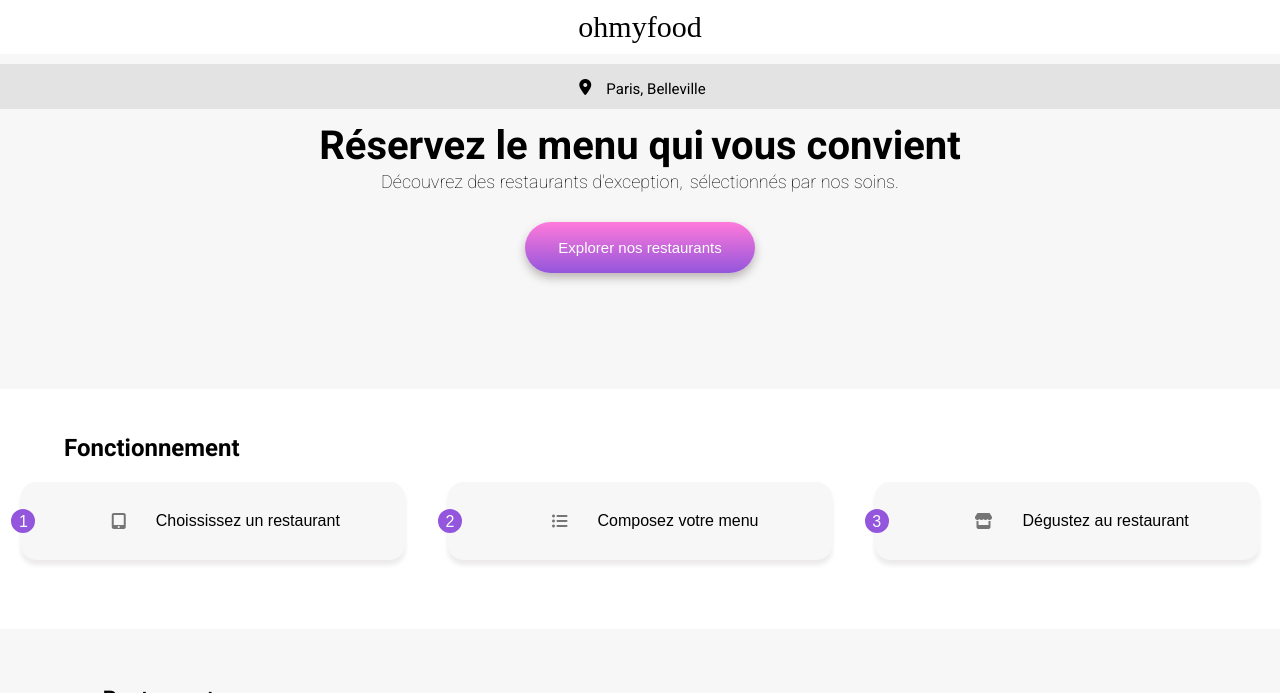
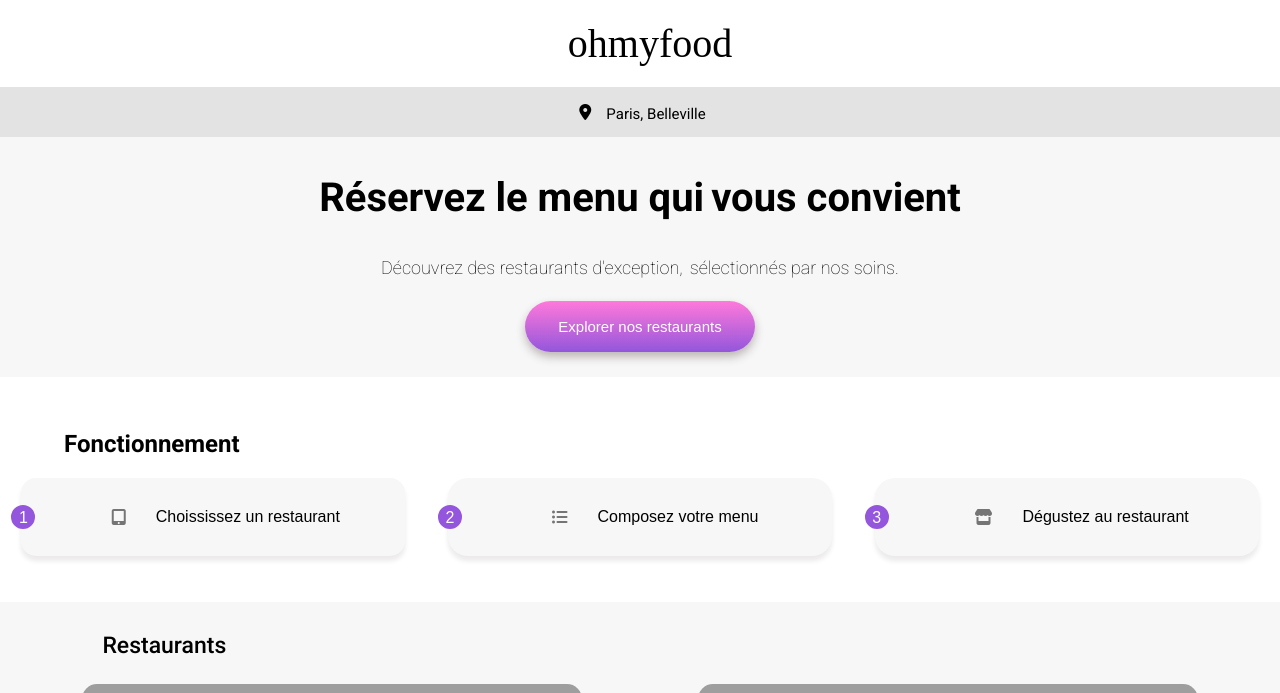
Before and after one commit to Knut26/_4_Oh_my_food_062024, a plain HTML site: page index.html in a window 1280 px wide. Shown: the top 693 px of the page. Drawn offline with Linux system fonts and the light colour scheme; grey boxes are pictures that could not be loaded; a web font is replaced by a local one.

Commit message:
mise en page index

```diff
--- a/sass/restaurants.scss
+++ b/sass/restaurants.scss
@@ -122,14 +122,10 @@
   left: 40px;
 }
 
-h1 {
+.restaurants-h1 {
+  font-family: shrikhand;
   margin-top: auto;
   margin-bottom: auto;
-  font-size: 30px;
-}
-
-.main-h1 {
-  margin-block: 10px;
   font-size: 30px;
 }
 
@@ -621,7 +617,7 @@
 
     .partie-2-fonctionnement {
       background: white;
-      height: 235px;
+      height: 220px;
     }
   }
 
--- a/sass/style.scss
+++ b/sass/style.scss
@@ -78,14 +78,14 @@
 
 //---------HEADER---------------------
 
-h1 {
+.main-h1 {
   // modif du titre et centrage
   font-family: shrikhand;
   font-size: 30px;
   font-weight: 300;
-  margin: 11px;
   display: flex;
   justify-content: center;
+  margin: 20px 0 0 20px;
 }
 
 //----------MAIN----------------------
@@ -105,6 +105,7 @@
   box-shadow: 0px 0px 3px 1px $back-shadow-gray,
     0px 3px 3px 1px $back-shadow-gray;
   height: 48px;
+  margin-block: 0;
   .fa-location-dot {
     // mise en place de l'icône
     @extend %flex-center;
@@ -239,7 +240,7 @@
   margin-inline: 5%;
   padding: 28px 0px 28px 0;
   border: none;
-  border-radius: 15px;
+  border-radius: 20px;
   font-size: 16px;
   background-color: rgb(247, 247, 247);
   box-shadow: 0px 5px 5px rgb(236, 234, 234);
@@ -633,11 +634,11 @@
     padding: 0;
   }
 
-  h1 {
+  .main-h1 {
     font-family: shrikhand;
     font-size: 40px;
     font-weight: 300;
-    margin: 20px;
+    margin-block: 20px;
     display: flex;
     justify-content: center;
   }
@@ -645,12 +646,36 @@
   .localisation {
     background-color: rgb(227, 227, 227);
     box-shadow: none;
-    height: 45px;
+    height: 50px;
+    margin: 0;
   }
 
   .reservation-title {
     display: flex;
     padding: 17px 30px 16px 30px;
+  }
+
+  .partie-1-reservation {
+    height: 290px;
+  }
+
+  #partie-3-restaurants {
+    padding-top: 25px;
+    padding-bottom: 0;
+    height: 645px;
+  }
+
+  .restaurants-title {
+    margin-top: 5px;
+  }
+
+  .cards {
+    margin: 25px 5% 5% 5%;
+  }
+
+  .card1,
+  .card2 {
+    margin-bottom: 50px;
   }
 
   .reservation-title,
@@ -659,7 +684,7 @@
     justify-content: center;
     align-items: center;
     gap: 7px;
-    margin-top: -14px;
+    margin-top: 20px;
   }
 
   .button-container {
@@ -676,8 +701,8 @@
     font-size: 15px;
     color: white;
     padding: 17px 20px 17px 20px;
-    margin-top: 30px;
-    margin-bottom: 45px;
+    margin-top: 23px;
+    margin-bottom: 20px;
     background: linear-gradient(#ff79da, #9356dc);
     box-shadow: 0px 5px 10px rgb(189, 182, 182);
   }
@@ -709,7 +734,7 @@
 
   .fonctionnement-title {
     font-size: 24px;
-    margin: 45px 0 10px 5%;
+    margin: 53px 0 10px 5%;
   }
 
   @media (min-width: 877px) {
```
Also changed, not shown: restaurants/a_la_francaise.html (+1 -1 lines), restaurants/la_note_enchantee.html (+1 -1 lines), restaurants/la_palette_du_gout.html (+1 -1 lines), restaurants/le_delice_des_sens.html (+1 -1 lines), assets/CSS/restaurants.css, assets/CSS/style.css, 2 other files.
